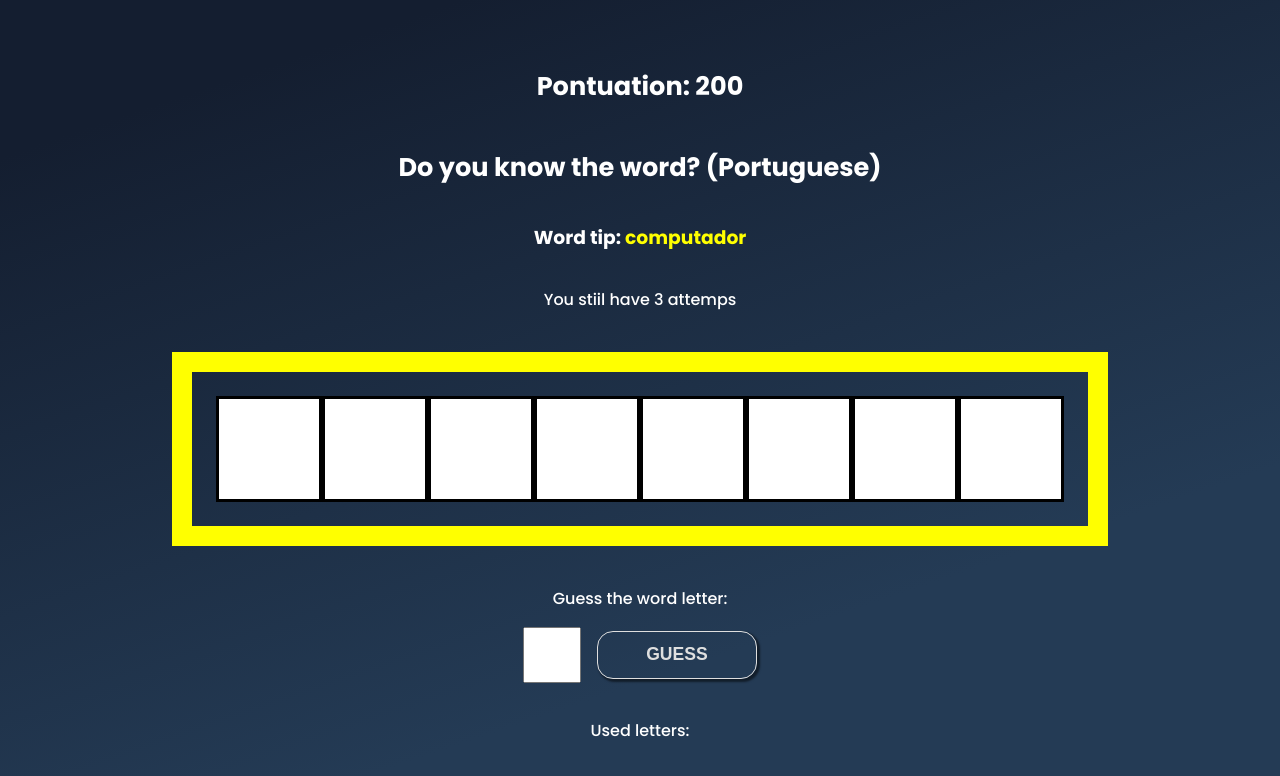
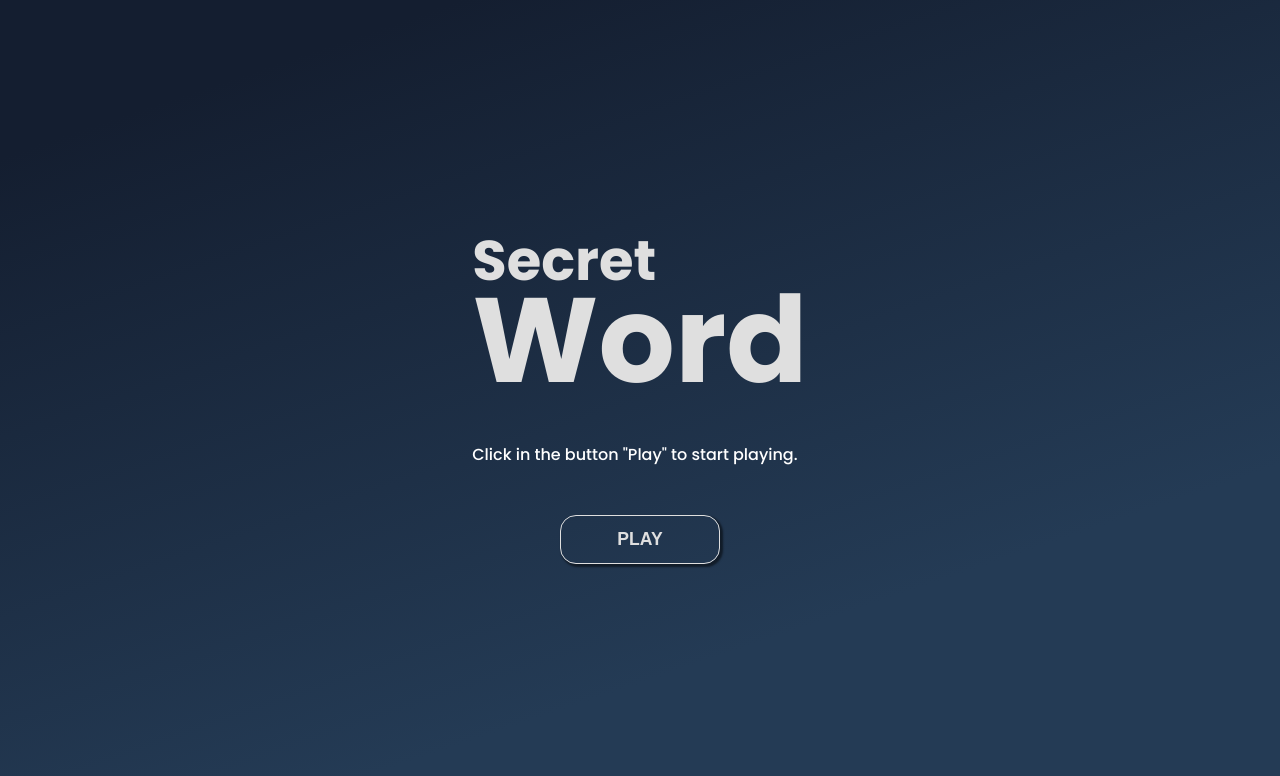
Before and after one commit to luiz-matoso/SecretWord, a React (Vite) app: page / in a window 1280 px wide. Shown: the top 776 px of the page. Built offline with nearby package versions, Linux system fonts and the light colour scheme.

Commit message:
:bug: fix: Load page directly into the game

```diff
--- a/src/App.jsx
+++ b/src/App.jsx
@@ -118,7 +118,10 @@ function App() {
     const uniqueLetters = [...new Set(letters)];
 
     // Win condition
-    if (guessedLetters.length === uniqueLetters.length) {
+    if (
+      guessedLetters.length === uniqueLetters.length &&
+      guessedLetters.length > 1
+    ) {
       // Add score
       setScore((acutalScore) => (acutalScore += 100));
 
```
